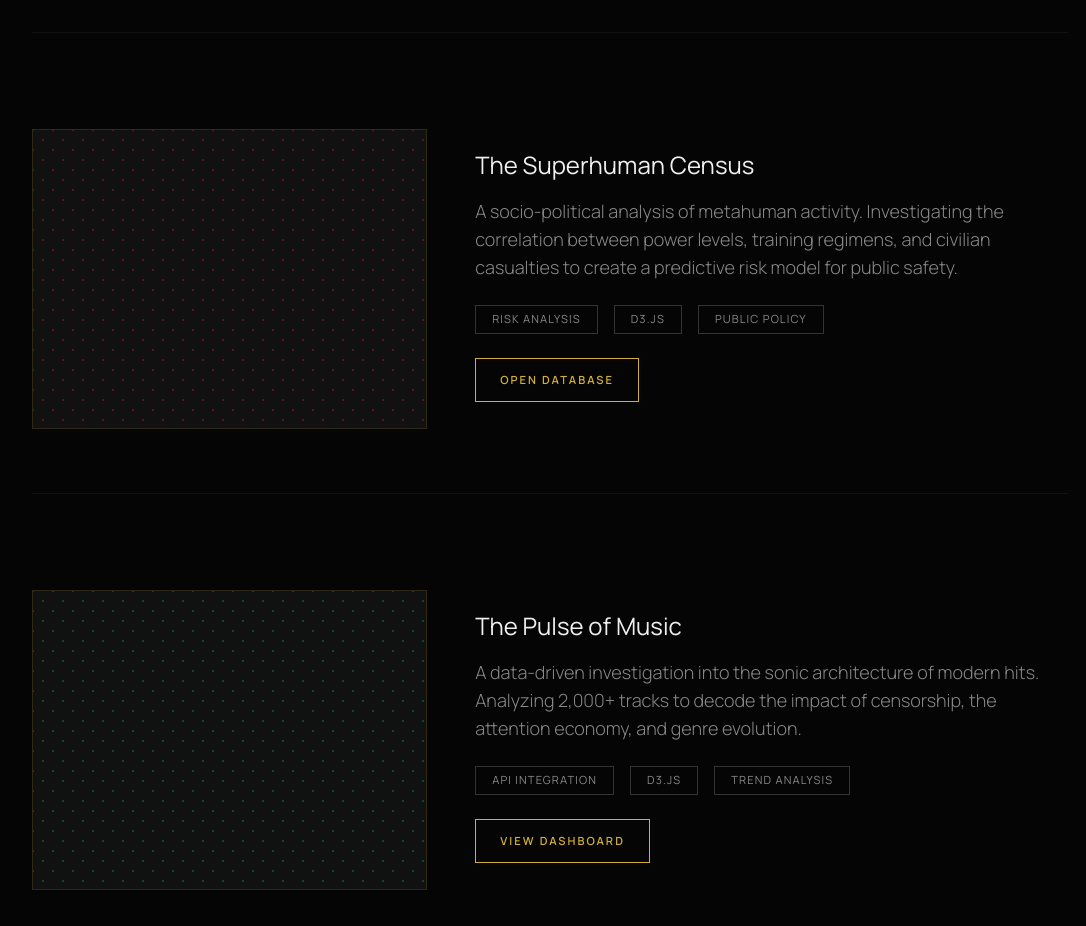
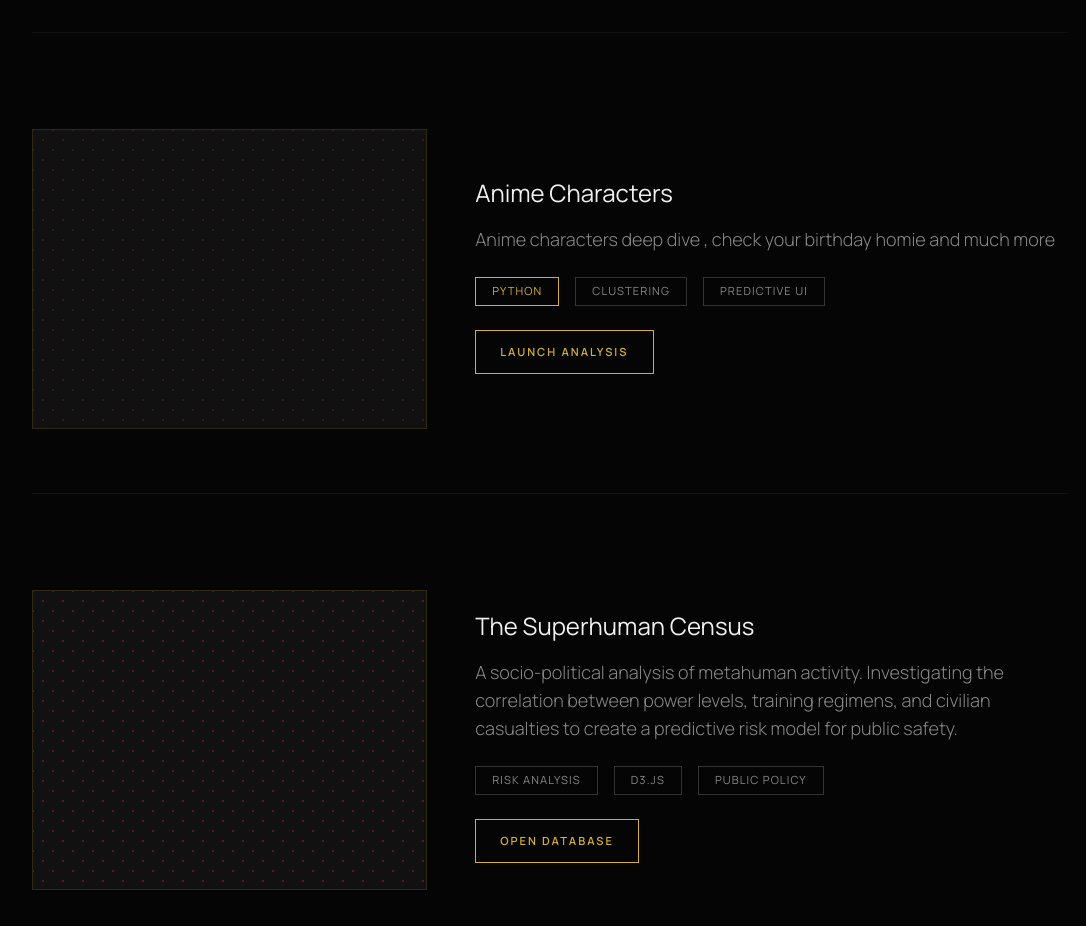
Before and after one commit to MeheheP/MeheheP.github.io, a plain HTML site: page index.html in a window 1280 px wide. Shown: the part 1720-2646 px from the top of the page, without its empty margins (90-1176 px from the left). Drawn offline with nearby package versions, Linux system fonts and the light colour scheme; a web font is replaced by a local one.

Commit message:
Add Anime project section to index.html

```diff
--- a/index.html
+++ b/index.html
@@ -191,6 +191,24 @@
             </div>
         </div>
 
+         <!-- Project 1: Anime -->
+        <div class="project-item fade-up grid grid-cols-1 md:grid-cols-[0.8fr_1.2fr] gap-8 md:gap-12 mb-24 items-center border-b border-white/5 pb-16 last:border-0">
+            <a href="wine-viz.html" class="order-2 md:order-1 h-[200px] md:h-[300px] bg-[#111] border border-subtle relative overflow-hidden group block transition-colors duration-500 hover:border-gold" title="View VinoMetric AI">
+                <div class="absolute inset-0 bg-visual-wine bg-pattern bg-repeat opacity-40 transition-transform duration-500 group-hover:scale-105 group-hover:opacity-30"></div>
+            </a>
+            <div class="project-content order-1 md:order-2">
+                <h3 class="relative z-10 text-2xl mb-4"><a href="anime-project.html" class="hover:text-gold transition-colors">Anime Characters</a></h3>
+                <p class="text-secondary font-light text-lg mb-6">Anime characters deep dive , check your birthday homie and much more</p>
+                <div class="flex flex-wrap gap-4">
+                    <span class="text-[0.7rem] uppercase tracking-widest border border-gold text-gold px-4 py-1">Python</span>
+                    <span class="text-[0.7rem] uppercase tracking-widest border border-[#333] text-secondary px-4 py-1">Clustering</span>
+                    <span class="text-[0.7rem] uppercase tracking-widest border border-[#333] text-secondary px-4 py-1">Predictive UI</span>
+                </div>
+                <div class="mt-6">
+                     <a href="wine-viz.html" class="inline-block px-6 py-3 border border-gold text-gold text-[0.7rem] font-bold uppercase tracking-[2px] bg-transparent relative overflow-hidden btn-hover-fill hover:text-core transition-colors duration-300">Launch Analysis</a>
+                </div>
+            </div>
+        </div>
         <!-- Project 2: Superhero -->
         <div class="project-item fade-up grid grid-cols-1 md:grid-cols-[0.8fr_1.2fr] gap-8 md:gap-12 mb-24 items-center border-b border-white/5 pb-16 last:border-0">
             <a href="superhero-viz.html" class="order-2 md:order-1 h-[200px] md:h-[300px] bg-[#111] border border-subtle relative overflow-hidden group block transition-colors duration-500 hover:border-gold" title="View Superhuman Census">
```
